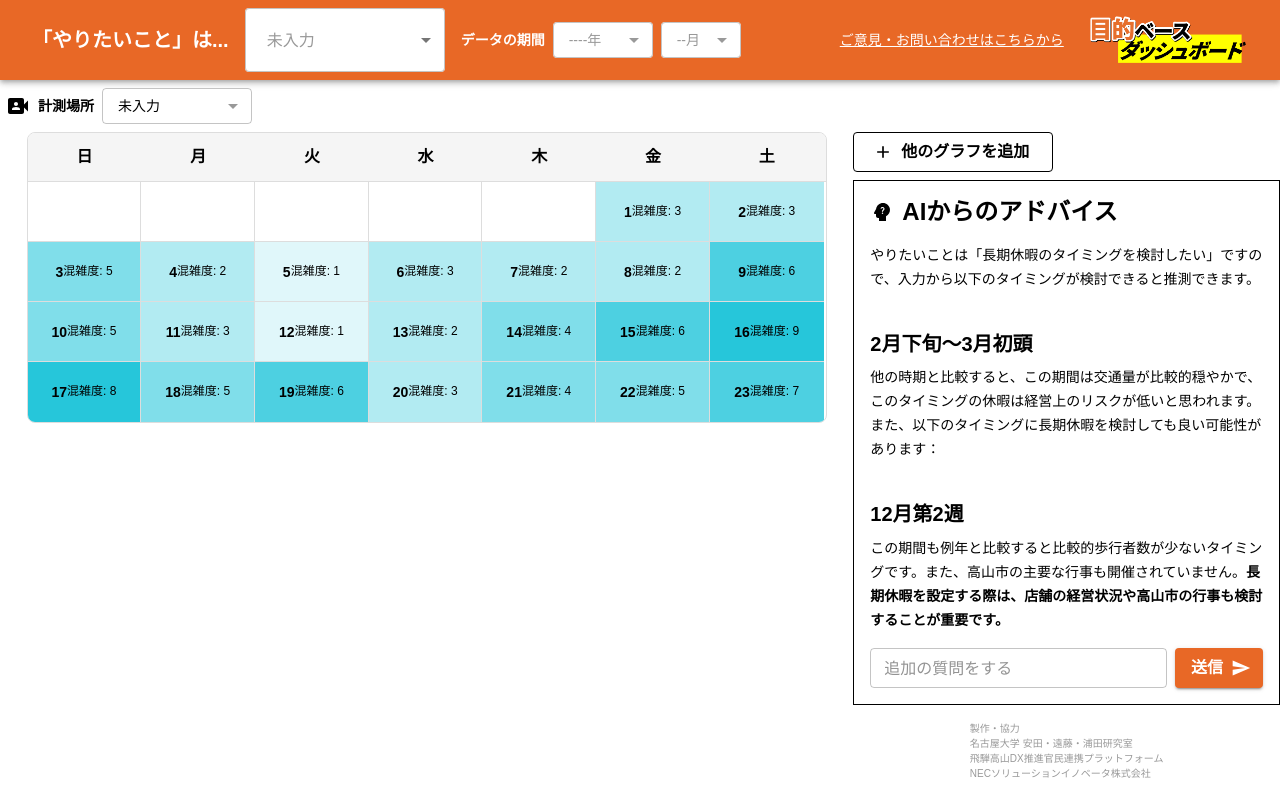
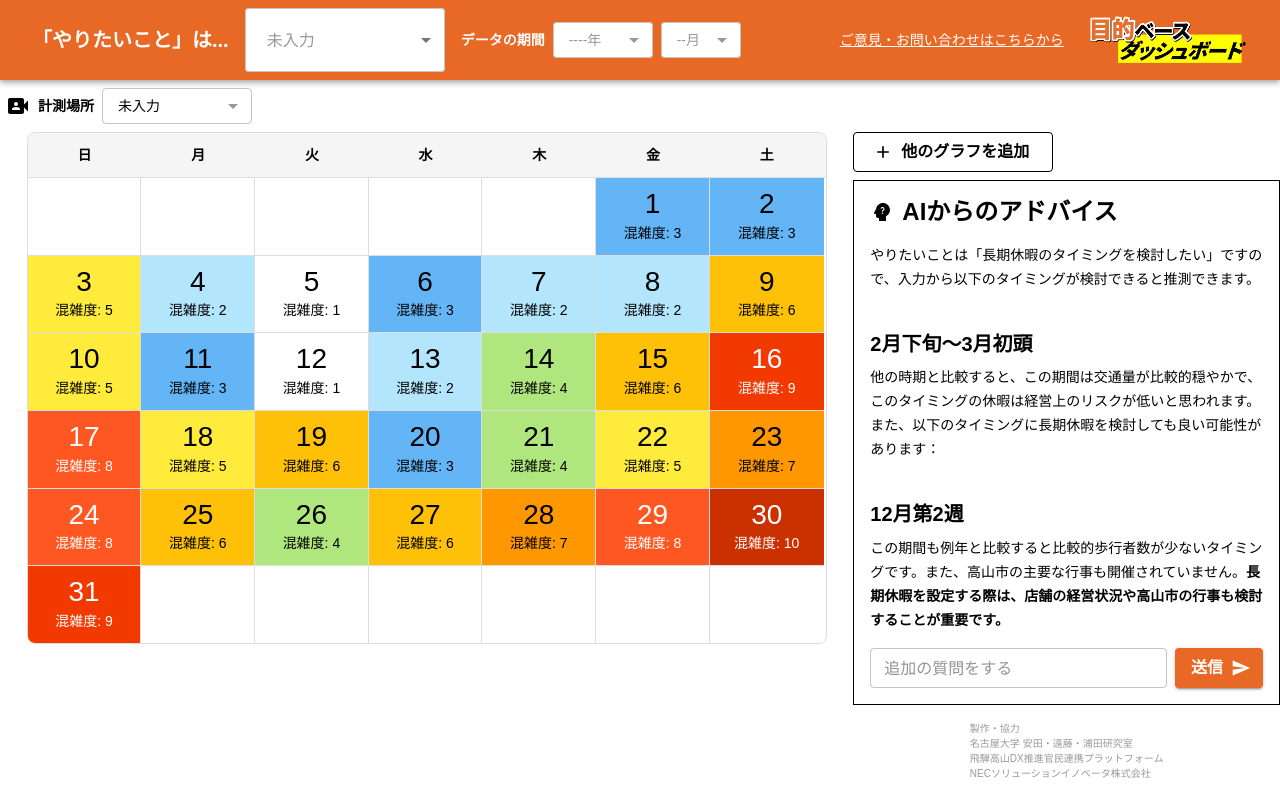
Before and after one commit to waka320/ai_cam_dashbord, a React (Create React App) app in the folder frontend/: page / in a window 1280 px wide. Built offline with nearby package versions, Linux system fonts and the light colour scheme.

Commit message:
feat/adjust calendar component

```diff
--- a/frontend/src/components/common/Calendar.js
+++ b/frontend/src/components/common/Calendar.js
@@ -1,6 +1,7 @@
 import React from 'react';
-import { Box,Typography } from '@mui/material';
+import { Box, Typography } from '@mui/material';
 import Grid2 from '@mui/material/Grid';
+import theme from '../../theme/theme';
 
 // カレンダーのデータ
 const calendarData = [
@@ -32,17 +33,39 @@ const calendarData = [
         { date: 22, congestion: 5 },
         { date: 23, congestion: 7 },
     ],
+    [
+        { date: 24, congestion: 8 },
+        { date: 25, congestion: 6 },
+        { date: 26, congestion: 4 },
+        { date: 27, congestion: 6 },
+        { date: 28, congestion: 7 },
+        { date: 29, congestion: 8 },
+        { date: 30, congestion: 10 },
+    ],
+    [
+        { date: 31, congestion: 9 },
+        null,
+        null,
+        null,
+        null,
+        null,
+        null,
+    ],
 ];
 
 
 // 混雑度に応じた背景色を取得する関数
 const getCellColor = (congestion) => {
-    if (congestion <= 1) return '#e0f7fa';
-    if (congestion <= 3) return '#b2ebf2';
-    if (congestion <= 5) return '#80deea';
-    if (congestion <= 7) return '#4dd0e1';
-    if (congestion <= 9) return '#26c6da';
-    return '#00acc1';
+    if (congestion == 2) return '#B3E5FC';
+    if (congestion == 3) return '#64B5F6';
+    if (congestion == 4) return '#B0E67E';
+    if (congestion == 5) return '#FFEB3B';
+    if (congestion == 6) return '#FFC107';
+    if (congestion == 7) return '#FF9800';
+    if (congestion == 8) return '#FF5722';
+    if (congestion == 9) return '#F13900';
+    if (congestion == 10) return '#CA3000';
+    return '#FFF';
 };
 
 // カレンダーコンポーネント
@@ -55,7 +78,7 @@ const CalendarHeatmap = () => {
             <Grid2 container sx={{ backgroundColor: '#f5f5f5', borderBottom: '1px solid #ddd' }}>
                 {daysOfWeek.map((day, index) => (
                     <Grid2 item xs={1.71} key={index} sx={{ textAlign: 'center', padding: '10px' }}>
-                        <Typography variant="subtitle1" fontWeight="bold">
+                        <Typography variant="bodyM" fontWeight="bold">
                             {day}
                         </Typography>
                     </Grid2>
@@ -71,22 +94,23 @@ const CalendarHeatmap = () => {
                             xs={1.71}
                             key={colIndex}
                             sx={{
-                                height: '60px',
+
                                 display: 'flex',
                                 alignItems: 'center',
                                 justifyContent: 'center',
                                 backgroundColor: cell ? getCellColor(cell.congestion) : '#fff',
+                                color: cell && cell.congestion >= 8 ? theme.palette.text.white : 'inherit',
                                 borderRight: colIndex !== 6 ? '1px solid #ddd' : undefined,
                                 borderBottom: rowIndex !== calendarData.length - 1 ? '1px solid #ddd' : undefined,
                             }}
                         >
                             {cell && (
-                                <>
-                                    <Typography variant="body2" fontWeight="bold">
+                                <Box sx={{ textAlign: 'center', padding: '10px' }}>
+                                    <Typography variant="h3" sx={{ margin: '0px' }}>
                                         {cell.date}
                                     </Typography>
-                                    <Typography variant="caption">混雑度: {cell.congestion}</Typography>
-                                </>
+                                    <Typography variant="bodyM">混雑度: {cell.congestion}</Typography>
+                                </Box>
                             )}
                         </Grid2>
                     ))}
```
